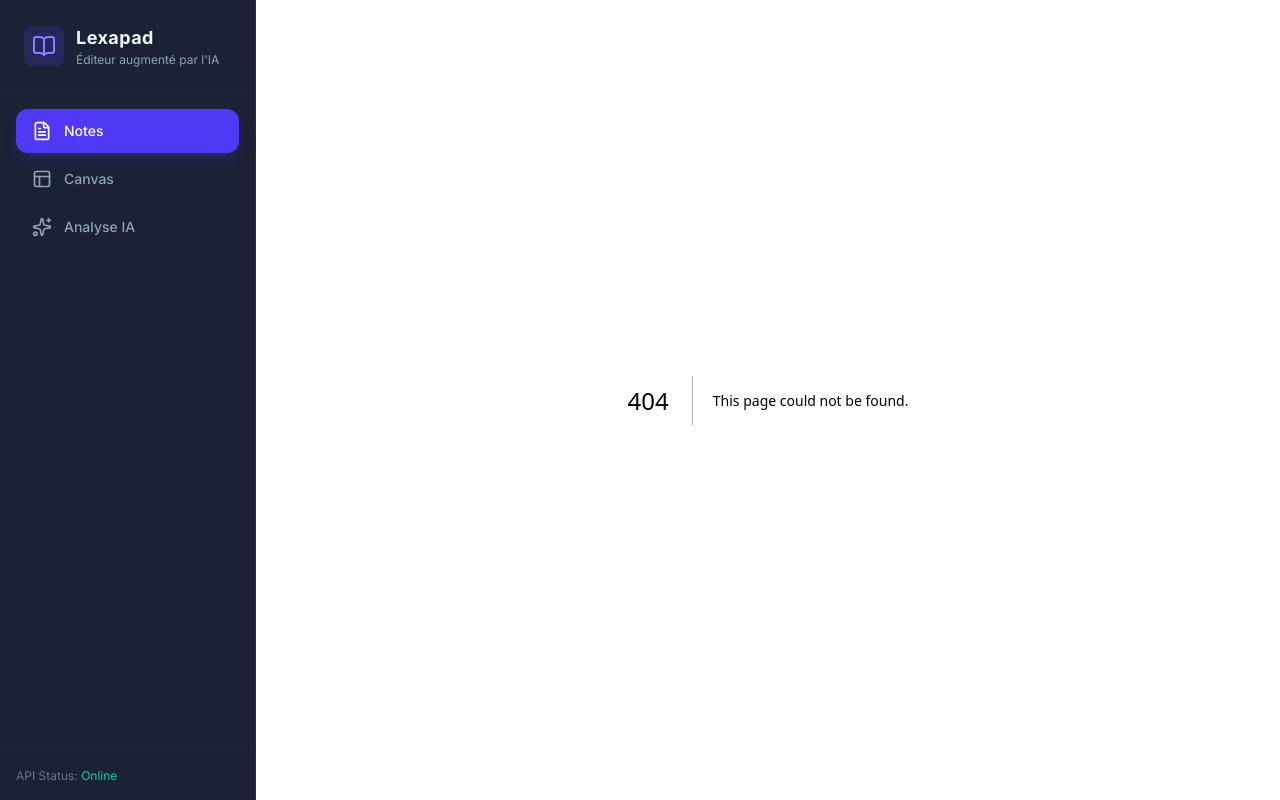
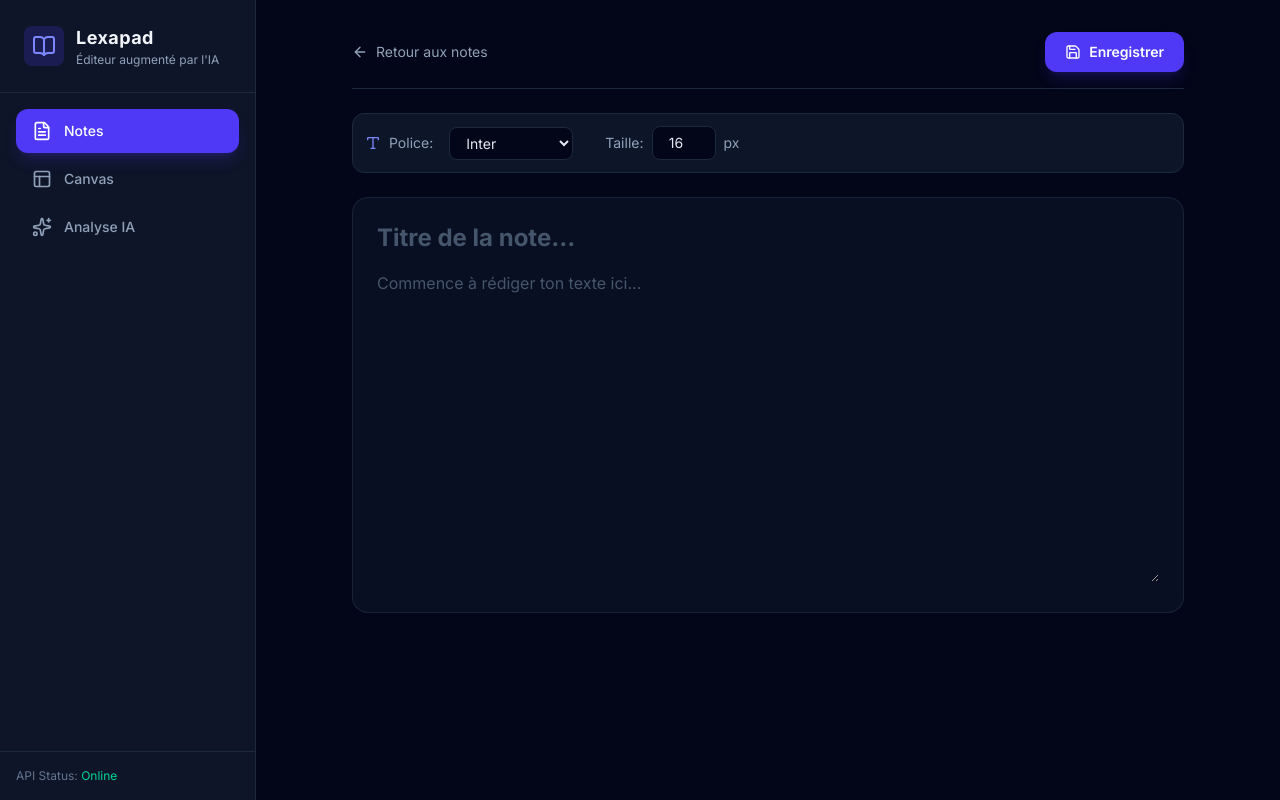
Before and after one commit to alandarryl/lexapad_front, a Next.js app: page /notes/new in a window 1280 px wide. Before the commit this address had no page. Built offline with nearby package versions, Linux system fonts and the light colour scheme; no server answers.

Commit message:
add the possibility to create new note, to modify note and to go to the note with id

```diff
--- /dev/null
+++ b/src/app/notes/[id]/page.tsx
@@ -0,0 +1,192 @@
+'use client';
+
+import { useEffect, useState, use } from 'react';
+import { useRouter } from 'next/navigation';
+import { api } from '@/lib/api';
+import { ArrowLeft, Save, Trash2, Type } from 'lucide-react';
+
+export default function NoteEditorPage({ params }: { params: Promise<{ id: string }> }) {
+  const resolvedParams = use(params);
+  const router = useRouter();
+
+  // Vérification stricte
+  const noteId = resolvedParams.id;
+  const isNew = noteId === 'new';
+
+  const [title, setTitle] = useState('');
+  const [content, setContent] = useState('');
+  const [fontName, setFontName] = useState('Inter');
+  const [fontSize, setFontSize] = useState(16);
+  const [loading, setLoading] = useState(!isNew);
+  const [saving, setSaving] = useState(false);
+
+  // Charger la note UNIQUEMENT si ce n'est pas une nouvelle note
+  useEffect(() => {
+    if (isNew) {
+      setLoading(false);
+      return;
+    }
+
+    async function loadNote() {
+      try {
+        setLoading(true);
+        const note = await api.getNoteById(noteId);
+        setTitle(note.title || '');
+        setContent(note.content || '');
+        setFontName(note.fontName || 'Inter');
+        setFontSize(note.fontSize || 16);
+      } catch (err: any) {
+        console.error('Erreur chargement note:', err);
+        alert(`Impossible de charger cette note (404 / non trouvée).`);
+        router.push('/notes');
+      } finally {
+        setLoading(false);
+      }
+    }
+
+    loadNote();
+  }, [noteId, isNew, router]);
+
+  // Sauvegarder la note
+  const handleSave = async () => {
+    if (!title.trim()) {
+      alert('Veuillez donner un titre à votre note.');
+      return;
+    }
+
+    setSaving(true);
+    try {
+      if (isNew) {
+        await api.createNote({
+          title,
+          content,
+          fontName,
+          fontSize,
+          letterSpacing: 0,
+          lineHeight: 1.5,
+          userId: 'user_test_jonathan',
+        });
+      } else {
+        await api.updateNote(noteId, {
+          title,
+          content,
+          fontName,
+          fontSize,
+        });
+      }
+      router.push('/notes');
+    } catch (err) {
+      console.error('Erreur sauvegarde:', err);
+      alert('Erreur lors de la sauvegarde.');
+    } finally {
+      setSaving(false);
+    }
+  };
+
+  // Supprimer la note
+  const handleDelete = async () => {
+    if (!confirm('Es-tu sûr de vouloir supprimer cette note ?')) return;
+
+    try {
+      await api.deleteNote(noteId);
+      router.push('/notes');
+    } catch (err) {
+      console.error('Erreur suppression:', err);
+      alert('Impossible de supprimer la note.');
+    }
+  };
+
+  if (loading) {
+    return (
+      <div className="p-8 max-w-4xl mx-auto text-slate-400 animate-pulse">
+        Chargement de l'éditeur...
+      </div>
+    );
+  }
+
+  return (
+    <main className="p-8 max-w-4xl mx-auto space-y-6">
+      {/* Barre d'outils supérieure */}
+      <div className="flex items-center justify-between border-b border-slate-800 pb-4">
+        <button
+          onClick={() => router.push('/notes')}
+          className="flex items-center gap-2 text-slate-400 hover:text-white transition-colors text-sm"
+        >
+          <ArrowLeft className="w-4 h-4" /> Retour aux notes
+        </button>
+
+        <div className="flex items-center gap-3">
+          {!isNew && (
+            <button
+              onClick={handleDelete}
+              className="p-2.5 text-red-400 hover:bg-red-950/40 border border-red-900/50 rounded-xl transition-all"
+              title="Supprimer la note"
+            >
+              <Trash2 className="w-4 h-4" />
+            </button>
+          )}
+
+          <button
+            onClick={handleSave}
+            disabled={saving}
+            className="flex items-center gap-2 bg-indigo-600 hover:bg-indigo-500 disabled:opacity-50 text-white px-5 py-2.5 rounded-xl text-sm font-semibold transition-all shadow-lg shadow-indigo-600/20"
+          >
+            <Save className="w-4 h-4" />
+            {saving ? 'Sauvegarde...' : 'Enregistrer'}
+          </button>
+        </div>
+      </div>
+
+      {/* Réglages typographiques */}
+      <div className="flex flex-wrap items-center gap-4 p-3 bg-slate-900/90 border border-slate-800 rounded-xl text-sm">
+        <div className="flex items-center gap-2 text-slate-400">
+          <Type className="w-4 h-4 text-indigo-400" />
+          <span>Police:</span>
+        </div>
+        <select
+          value={fontName}
+          onChange={(e) => setFontName(e.target.value)}
+          className="bg-slate-950 border border-slate-800 text-slate-200 rounded-lg px-3 py-1.5 focus:outline-none focus:border-indigo-500"
+        >
+          <option value="Inter">Inter</option>
+          <option value="Roboto">Roboto</option>
+          <option value="Serif">Serif</option>
+          <option value="Monospace">Monospace</option>
+        </select>
+
+        <div className="flex items-center gap-2 text-slate-400 ml-4">
+          <span>Taille:</span>
+          <input
+            type="number"
+            value={fontSize}
+            onChange={(e) => setFontSize(Number(e.target.value))}
+            className="w-16 bg-slate-950 border border-slate-800 text-slate-200 rounded-lg px-2 py-1.5 text-center focus:outline-none focus:border-indigo-500"
+            min={12}
+            max={36}
+          />
+          <span>px</span>
+        </div>
+      </div>
+
+      {/* Zone d'édition */}
+      <div className="space-y-4 bg-slate-900/60 border border-slate-800/80 p-6 rounded-2xl">
+        <input
+          type="text"
+          placeholder="Titre de la note..."
+          value={title}
+          onChange={(e) => setTitle(e.target.value)}
+          className="w-full bg-transparent text-2xl font-bold text-white placeholder-slate-600 focus:outline-none"
+        />
+
+        <textarea
+          placeholder="Commence à rédiger ton texte ici..."
+          value={content}
+          onChange={(e) => setContent(e.target.value)}
+          rows={12}
+          style={{ fontFamily: fontName, fontSize: `${fontSize}px` }}
+          className="w-full bg-transparent text-slate-200 placeholder-slate-600 focus:outline-none resize-y leading-relaxed"
+        />
+      </div>
+    </main>
+  );
+}
--- a/src/app/notes/page.tsx
+++ b/src/app/notes/page.tsx
@@ -4,6 +4,7 @@ import { useEffect, useState } from 'react';
 import { api } from '@/lib/api';
 import { Note } from '@/types/api';
 import { Plus, FileText, Calendar } from 'lucide-react';
+import Link from 'next/link';
 
 export default function NotesPage() {
   const [notes, setNotes] = useState<Note[]>([]);
@@ -25,18 +26,20 @@ export default function NotesPage() {
 
   return (
     <main className="p-8 max-w-6xl mx-auto space-y-8">
-      {/* Header avec Titre Blanc Eclatant */}
+      {/* Header */}
       <div className="flex items-center justify-between border-b border-slate-800 pb-6">
         <div>
           <h1 className="text-3xl font-extrabold text-white tracking-tight">Mes Notes</h1>
           <p className="text-sm text-slate-400 mt-1">Gère et édite tes documents en toute simplicité.</p>
         </div>
-        <button className="flex items-center gap-2 bg-indigo-600 hover:bg-indigo-500 text-white px-4 py-2.5 rounded-xl text-sm font-semibold transition-all shadow-lg shadow-indigo-600/20 active:scale-95">
+        <Link
+          href="/notes/new"
+          className="flex items-center gap-2 bg-indigo-600 hover:bg-indigo-500 text-white px-4 py-2.5 rounded-xl text-sm font-semibold transition-all shadow-lg shadow-indigo-600/20 active:scale-95">
           <Plus className="w-4 h-4" /> Nouvelle Note
-        </button>
+        </Link>
       </div>
 
-      {/* Grid de Notes sur Fond Bleu Nuit */}
+      {/* Grid de Notes */}
       {loading ? (
         <div className="grid gap-5 md:grid-cols-2 lg:grid-cols-3">
           {[1, 2, 3].map((i) => (
@@ -46,10 +49,11 @@ export default function NotesPage() {
       ) : (
         <div className="grid gap-5 md:grid-cols-2 lg:grid-cols-3">
           {notes.map((note) => (
-            <div
+            <Link
+              href={`/notes/${note.id}`}
               key={note.id}
-              className="p-6 rounded-2xl bg-slate-900/90 border border-slate-800 hover:border-indigo-500/70 hover:shadow-xl hover:shadow-indigo-500/10 transition-all cursor-pointer group flex flex-col justify-between"
             >
+              <div className="p-6 rounded-2xl bg-slate-900/90 border border-slate-800 hover:border-indigo-500/70 hover:shadow-xl hover:shadow-indigo-500/10 transition-all cursor-pointer group flex flex-col justify-between h-full">
                 <div>
                   <div className="flex items-center justify-between mb-3">
                     <div className="flex items-center gap-1.5 text-indigo-400 font-medium text-xs bg-indigo-950/60 px-2.5 py-1 rounded-md border border-indigo-800/40">
@@ -77,6 +81,7 @@ export default function NotesPage() {
                   </span>
                 </div>
               </div>
+            </Link>
           ))}
         </div>
       )}
```
Lines whose indentation alone changed are shown as unchanged.
